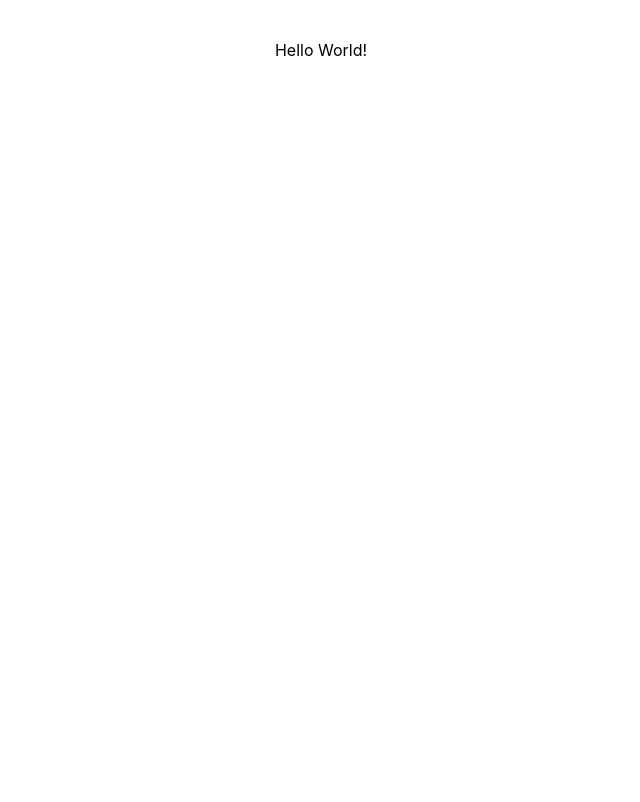
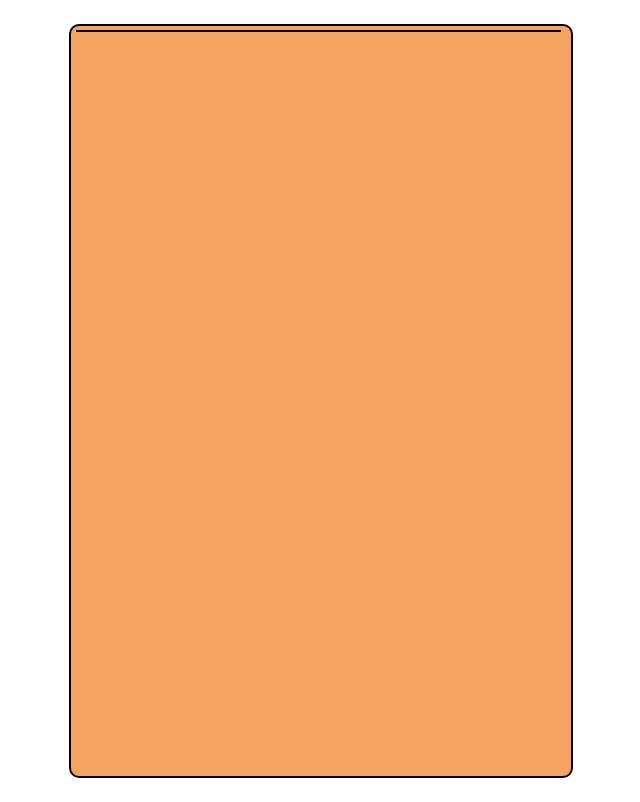
Before and after one commit to smborio/gridmap-manage, an Angular app: page / in a window 1280 px wide. Shown: the whole page, without its empty margins (319-959 px from the left). Built offline with nearby package versions, Linux system fonts and the light colour scheme.

Commit message:
started exploring adding new comment. settings.json automatically updated on build.

```diff
--- a/src/app/app.component.html
+++ b/src/app/app.component.html
@@ -1,5 +1,7 @@
 <main>
-  <p>Hello World!</p>
+  <svg [attr.width]="gridWidth" [attr.height]="gridHeight" id="grid" class="grid-style">
+    <line [attr.x1]="5" [attr.y1]="5" [attr.x2]="gridWidth-10" [attr.y2]="5" style="stroke:rgb(0,0,0);stroke-width:2" />
+  </svg>
 </main>
 
 <router-outlet></router-outlet>
--- a/src/app/app.component.scss
+++ b/src/app/app.component.scss
@@ -3,6 +3,7 @@
         Helvetica, Arial, sans-serif, "Apple Color Emoji", "Segoe UI Emoji",
         "Segoe UI Symbol";
     box-sizing: border-box;
+    background-color: lightblue;
     -webkit-font-smoothing: antialiased;
     -moz-osx-font-smoothing: grayscale;
 }
@@ -25,3 +26,10 @@ main {
     max-width: 700px;
     margin-bottom: 3rem;
 }
+
+// Grid border and background color
+.grid-style {
+    border: 2px solid black; /* Adjust as needed */
+    border-radius: 10px; /* Adjust as needed */
+    background-color: #F4A460; /* SandyBrown color, adjust as needed */
+  }
--- a/src/app/app.component.ts
+++ b/src/app/app.component.ts
@@ -11,4 +11,6 @@ import { RouterOutlet } from '@angular/router';
 })
 export class AppComponent {
   title = 'gridmap-manager';
+  gridWidth = 500;  // Set your desired width here
+  gridHeight = 750; // Set your desired height here
 }
```
